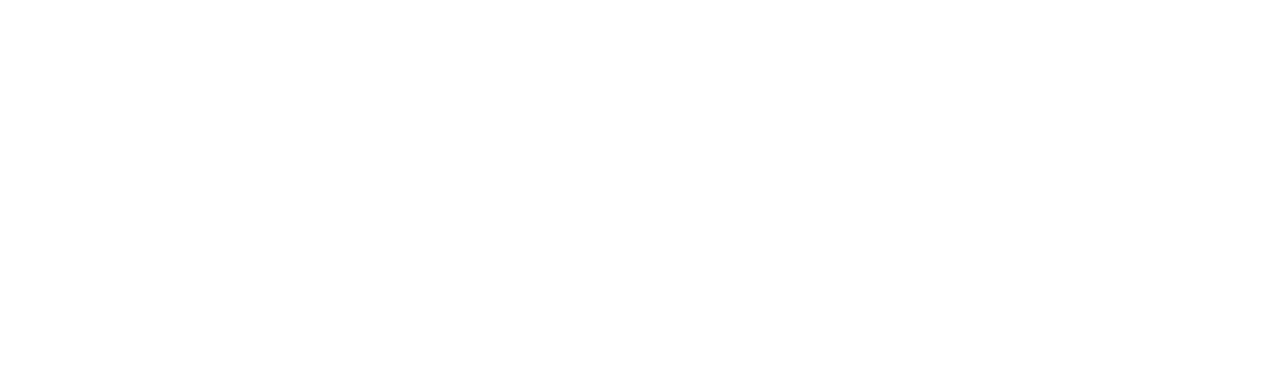
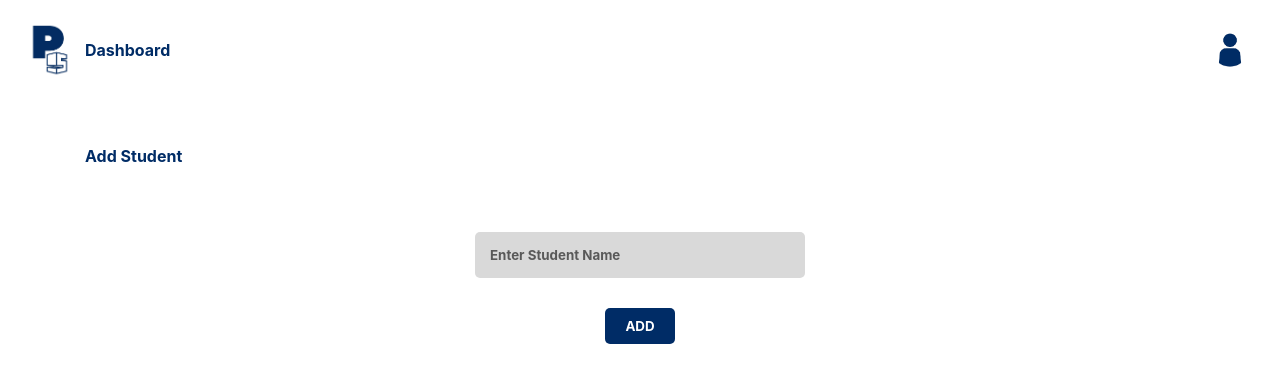
Before and after one commit to ritchelmendaros/penscan-reactjs, a React (Create React App) app: page /addstudent/1/1 in a window 1280 px wide. Before the commit this address had no page. Shown: the top 382 px of the page. Built offline with nearby package versions, Linux system fonts and the light colour scheme; no server answers.

Commit message:
implemented add student

```diff
--- a/src/App.js
+++ b/src/App.js
@@ -20,7 +20,7 @@ function App() {
         <Route path="/studentdashboard/:username" element={<StudentDashboard />} />
         <Route path="/createclass/:username" element={<CreateClass />} />
         <Route path="/teacherclassfiles/:classid/:username" element={<TeacherClassFiles />} />
-        <Route path="/addstudent/:username" element={<AddStudent />} />
+        <Route path="/addstudent/:classid/:username" element={<AddStudent />} />
       </Routes>
     </BrowserRouter>
   );
--- a/src/pages/AddStudent.js
+++ b/src/pages/AddStudent.js
@@ -6,8 +6,9 @@ import axios from "axios";
 const AddStudent = () => {
   const navigate = useNavigate();
   const { username } = useParams();
+  const { classid } = useParams();
   const [userId, setUserId] = useState(null);
-  const [classname, setClassname] = useState("");
+  const [studentName, setStudentName] = useState("");
   const [errorMessage, setErrorMessage] = useState("");
 
   useEffect(() => {
@@ -26,8 +27,8 @@ const AddStudent = () => {
     fetchUserId();
   }, [username]);
 
-  const handleStudentnameChange = (event) => {
-    setClassname(event.target.value);
+  const handleStudentNameChange = (event) => {
+    setStudentName(event.target.value);
   };
 
   const handleDashboardOnclick = () => {
@@ -36,22 +37,15 @@ const AddStudent = () => {
 
   const handleAddStudent = async () => {
     try {
-      const response = await axios.get(
-        `http://localhost:8080/api/classes/checkclass?classname=${classname}&teacherid=${userId}`
+      const addStudentResponse = await axios.post(
+        "http://localhost:8080/api/students/addstudent",
+        { userid: userId, classesid: classid }
       );
-
-      if (response.data) {
-        setErrorMessage("Class name already exists.");
-      } else {
-        const addClassResponse = await axios.post(
-          "http://localhost:8080/api/classes/add",
-          { classname, teacherid: userId }
-        );
-        console.log("Class added:", addClassResponse.data);
-        navigate(`/teacherclassfiles/${username}`);
-      }
+      console.log("Student added:", addStudentResponse.data);
+      navigate(`/teacherclassfiles/${classid}/${username}`);
     } catch (error) {
-      console.error("Error creating class:", error);
+      console.error("Error adding student:", error);
+      setErrorMessage("Error adding student. Please try again.");
     }
   };
 
@@ -84,8 +78,8 @@ const AddStudent = () => {
           type="text"
           className="class-name-input"
           placeholder="Enter Student Name"
-          value={classname}
-          onChange={handleStudentnameChange}
+          value={studentName}
+          onChange={handleStudentNameChange}
         />
         <button className="addstudent-button" onClick={handleAddStudent}>
           ADD
--- a/src/pages/StudentDashboard.js
+++ b/src/pages/StudentDashboard.js
@@ -1,26 +1,84 @@
-import React from "react";
+import React, { useState, useEffect } from "react";
 import "../css/StudentDashboard.css";
+import { useNavigate, useParams } from "react-router-dom";
+import axios from "axios";
 
 const StudentDashboard = () => {
+  const navigate = useNavigate();
+  const { username } = useParams();
+  const [userId, setUserId] = useState(null);
+  const [userClasses, setUserClasses] = useState([]);
+
+  useEffect(() => {
+    const fetchUserId = async () => {
+      try {
+        const response = await axios.get(
+          `http://localhost:8080/api/users/getuserid?username=${username}`
+        );
+        setUserId(response.data);
+        console.log(response.data);
+      } catch (error) {
+        console.error("Error fetching user ID:", error);
+      }
+    };
+
+    fetchUserId();
+  }, [username]);
+
+  useEffect(() => {
+    const fetchUserClasses = async () => {
+      try {
+        const response = await axios.get(
+          `http://localhost:8080/api/classes/getclassesbyteacherid?teacherid=${userId}`
+        );
+        setUserClasses(response.data);
+        console.log("User Classes:", response.data);
+      } catch (error) {
+        console.error("Error fetching user classes:", error);
+      }
+    };
+
+    if (userId) {
+      fetchUserClasses();
+    }
+  }, [userId]);
+
+  const handleDashboardOnclick = () => {
+    navigate(`/studentdashboard/${username}`);
+  };
 
   return (
     <>
       <div className="student-dashboard-container">
         <div className="logo-container">
-        <img src="/images/PenScan_Logo.png" alt="Logo" className="logo" />
-        <p className="dashboard-text">Dashboard</p>
+          <img src="/images/PenScan_Logo.png" alt="Logo" className="logo" onClick={handleDashboardOnclick} />
+          <p className="dashboard-text" onClick={handleDashboardOnclick}>Dashboard</p>
         </div>
         <div className="action-container">
           <div className="user-icon-container">
-          <img src="/images/UserIcon.png" alt="User Icon" className="user-icon" />
+            <img
+              src="/images/UserIcon.png"
+              alt="User Icon"
+              className="user-icon"
+            />
           </div>
         </div>
       </div>
       <div className="classes-container">
         <p className="classes-text">Classes</p>
       </div>
+      <div className="class-names-container">
+        {userClasses.map((classData, index) => (
+          <div
+            className="class-name"
+            key={index}
+          >
+            <div className="class-square">{classData.classname}</div>
+          </div>
+        ))}
+      </div>
     </>
   );
-}
+};
 
 export default StudentDashboard;
--- a/src/pages/TeacherClassFiles.js
+++ b/src/pages/TeacherClassFiles.js
@@ -6,6 +6,7 @@ import axios from "axios";
 const TeacherClassFiles = () => {
   const navigate = useNavigate();
   const { username } = useParams();
+  const { classid } = useParams();
   const [userId, setUserId] = useState(null);
   const [userClasses, setUserClasses] = useState([]);
 
@@ -44,7 +45,7 @@ const TeacherClassFiles = () => {
   }, [userId]);
 
   const handleAddStudentClick = () => {
-    navigate(`/addstudent/${username}`);
+    navigate(`/addstudent/${classid}/${username}`);
   };
 
   const handleDashboardOnclick = () => {
```
Lines whose indentation alone changed are shown as unchanged.
